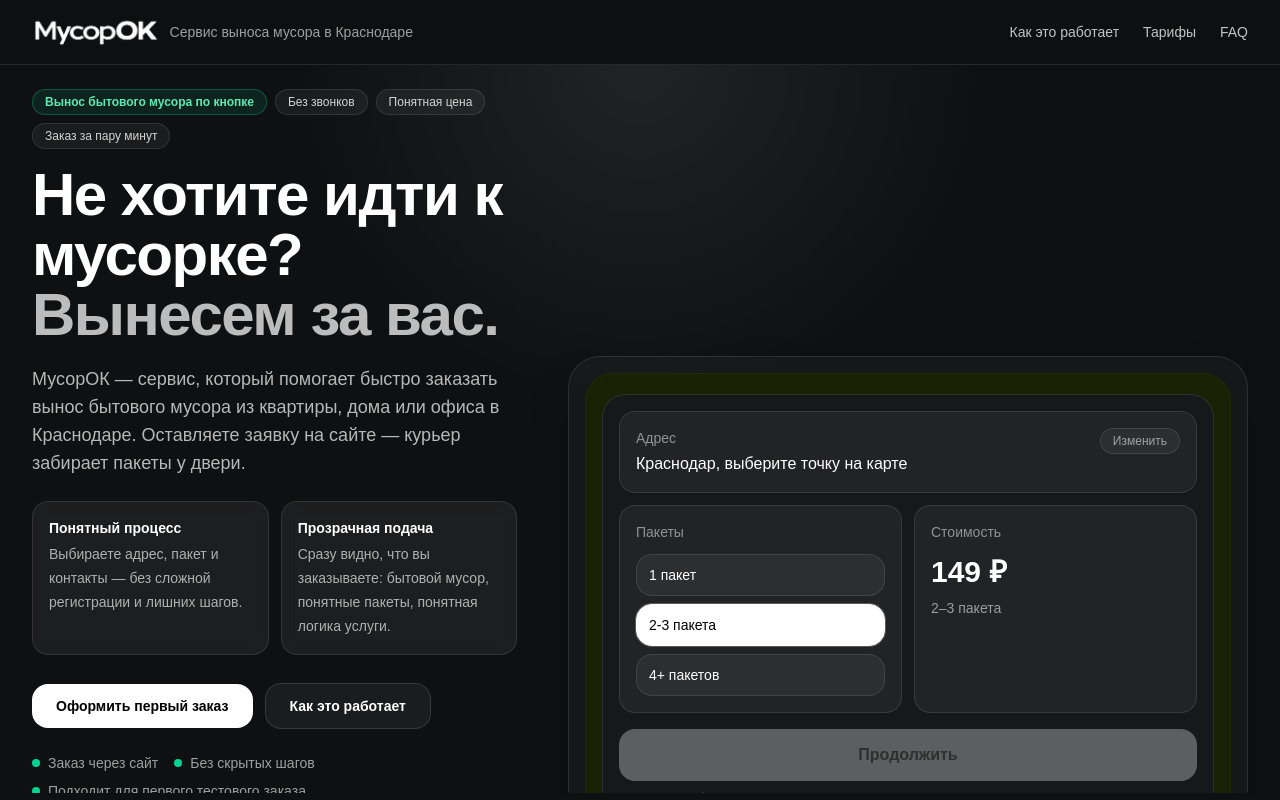
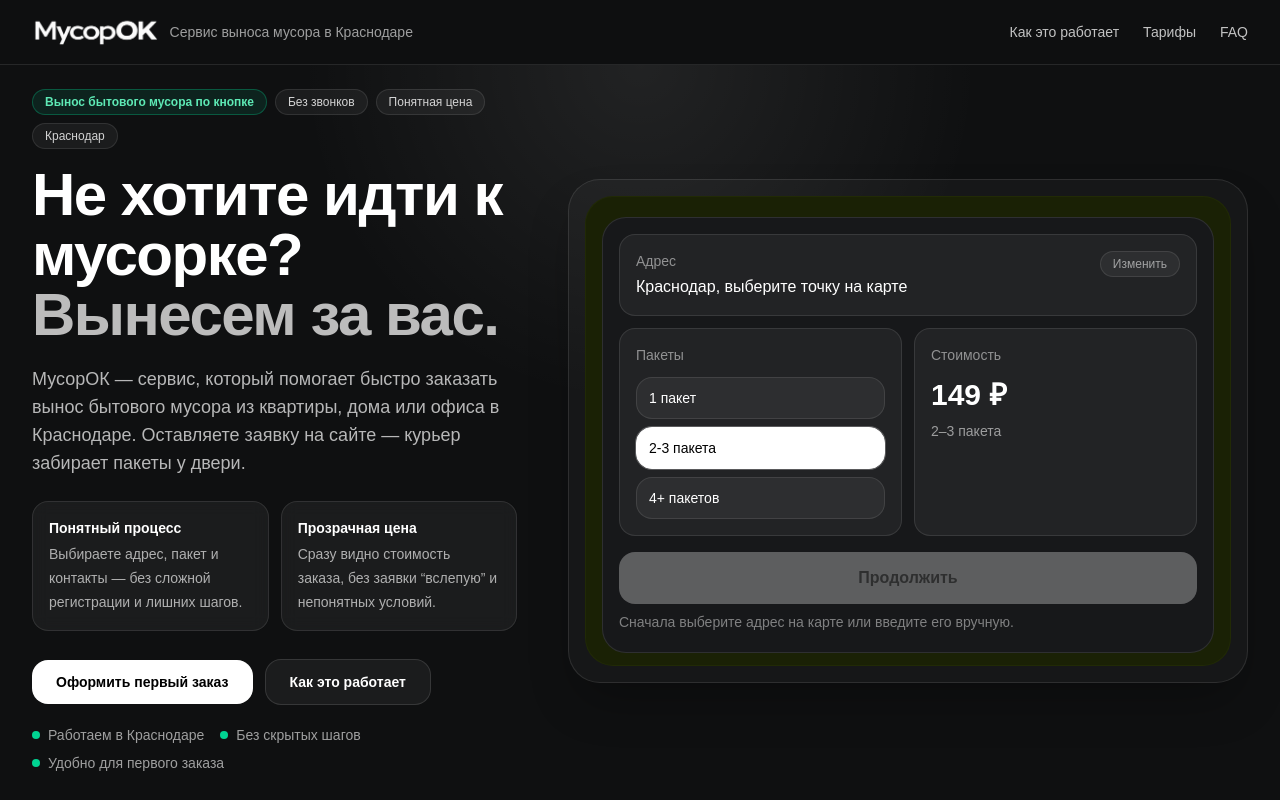
Before and after one commit to tionofficialwork/musorok-site, a Next.js app: page / in a window 1280 px wide. Shown: the top 800 px of the page. Built offline with nearby package versions, Linux system fonts and the light colour scheme; no server answers.

Commit message:
fix: reduce hero height and simplify trust content for better first-screen balance

```diff
--- a/components/landing/HeroCopy.tsx
+++ b/components/landing/HeroCopy.tsx
@@ -12,7 +12,7 @@ export default function HeroCopy() {
           Понятная цена
         </span>
         <span className="inline-flex items-center rounded-full border border-white/10 bg-white/5 px-3 py-1 text-xs font-medium text-white/80">
-          Заказ за пару минут
+          Краснодар
         </span>
       </div>
 
@@ -29,7 +29,7 @@ export default function HeroCopy() {
       </p>
 
       <div className="mt-6 grid max-w-xl gap-3 sm:grid-cols-2">
-        <div className="rounded-2xl border border-white/10 bg-white/6 p-4 backdrop-blur-sm">
+        <div className="rounded-2xl border border-white/10 bg-white/[0.05] p-4 backdrop-blur-sm">
           <div className="text-sm font-semibold text-white">Понятный процесс</div>
           <p className="mt-1 text-sm leading-6 text-white/65">
             Выбираете адрес, пакет и контакты — без сложной регистрации и
@@ -37,11 +37,11 @@ export default function HeroCopy() {
           </p>
         </div>
 
-        <div className="rounded-2xl border border-white/10 bg-white/6 p-4 backdrop-blur-sm">
-          <div className="text-sm font-semibold text-white">Прозрачная подача</div>
+        <div className="rounded-2xl border border-white/10 bg-white/[0.05] p-4 backdrop-blur-sm">
+          <div className="text-sm font-semibold text-white">Прозрачная цена</div>
           <p className="mt-1 text-sm leading-6 text-white/65">
-            Сразу видно, что вы заказываете: бытовой мусор, понятные пакеты,
-            понятная логика услуги.
+            Сразу видно стоимость заказа, без заявки “вслепую” и непонятных
+            условий.
           </p>
         </div>
       </div>
@@ -62,10 +62,10 @@ export default function HeroCopy() {
         </a>
       </div>
 
-      <div className="mt-6 flex flex-wrap items-center gap-x-4 gap-y-2 text-sm text-white/60">
+      <div className="mt-5 flex flex-wrap items-center gap-x-4 gap-y-2 text-sm text-white/60">
         <div className="flex items-center gap-2">
           <span className="h-2 w-2 rounded-full bg-emerald-400" />
-          Заказ через сайт
+          Работаем в Краснодаре
         </div>
         <div className="flex items-center gap-2">
           <span className="h-2 w-2 rounded-full bg-emerald-400" />
@@ -73,48 +73,7 @@ export default function HeroCopy() {
         </div>
         <div className="flex items-center gap-2">
           <span className="h-2 w-2 rounded-full bg-emerald-400" />
-          Подходит для первого тестового заказа
-        </div>
-      </div>
-
-      <div className="mt-8 grid max-w-xl gap-3 sm:grid-cols-3">
-        <div className="rounded-2xl border border-white/10 bg-white/[0.04] p-4 backdrop-blur-sm">
-          <div className="text-xs font-medium uppercase tracking-[0.18em] text-white/45">
-            Гео
-          </div>
-          <div className="mt-2 text-sm font-semibold text-white">
-            Работаем в Краснодаре
-          </div>
-          <p className="mt-1 text-sm leading-6 text-white/60">
-            Локальный сервис с понятной зоной запуска без ощущения “непонятно
-            где и как это вообще работает”.
-          </p>
-        </div>
-
-        <div className="rounded-2xl border border-white/10 bg-white/[0.04] p-4 backdrop-blur-sm">
-          <div className="text-xs font-medium uppercase tracking-[0.18em] text-white/45">
-            Цена
-          </div>
-          <div className="mt-2 text-sm font-semibold text-white">
-            Стоимость видна заранее
-          </div>
-          <p className="mt-1 text-sm leading-6 text-white/60">
-            Пользователь сразу видит пакет и цену, а не оставляет заявку
-            “вслепую”.
-          </p>
-        </div>
-
-        <div className="rounded-2xl border border-white/10 bg-white/[0.04] p-4 backdrop-blur-sm">
-          <div className="text-xs font-medium uppercase tracking-[0.18em] text-white/45">
-            Первый заказ
-          </div>
-          <div className="mt-2 text-sm font-semibold text-white">
-            Удобно попробовать
-          </div>
-          <p className="mt-1 text-sm leading-6 text-white/60">
-            Не нужно разбираться долго: открыл сайт, выбрал пакет, оставил
-            заявку.
-          </p>
+          Удобно для первого заказа
         </div>
       </div>
     </div>
```
